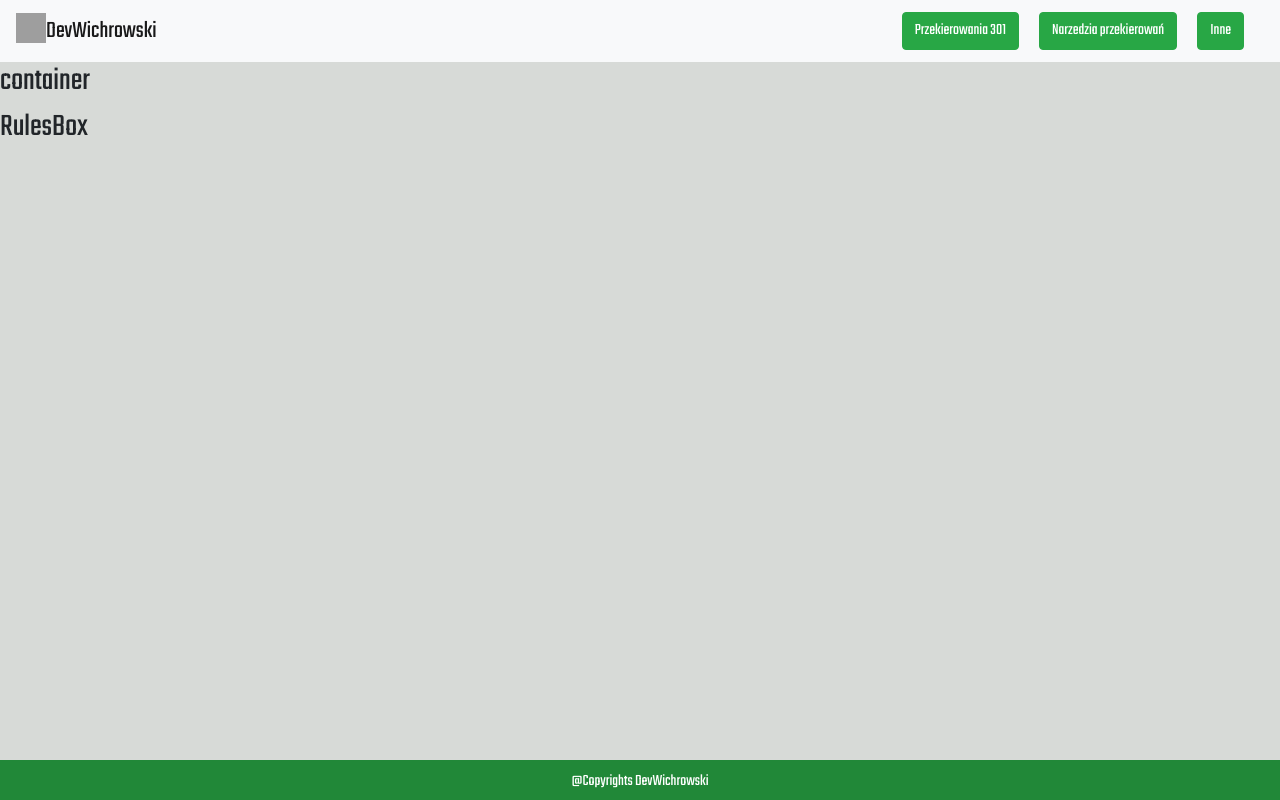
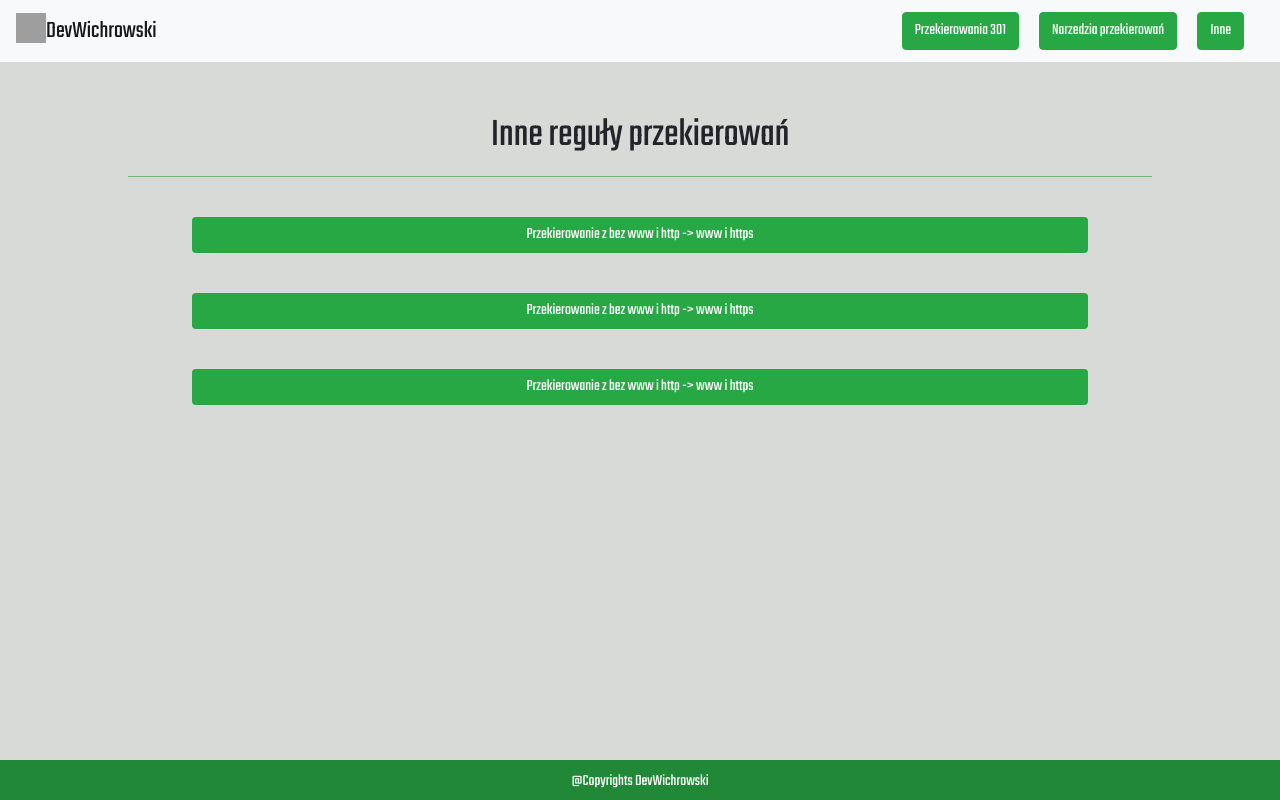
Before and after one commit to DevWichrowski/react-redirections, a React (Create React App) app: page /narzedzia in a window 1280 px wide. Built offline with nearby package versions, Linux system fonts and the light colour scheme; grey boxes are pictures that could not be loaded.

Commit message:
Add new redirections to test

```diff
--- a/src/App.js
+++ b/src/App.js
@@ -5,7 +5,7 @@ import Main from './components/MainRedirections/Main';
 import Footer from './components/Footer/Footer';
 import Header from './components/Header/Header';
 import RulesContainer from './components/Rules/RulesContainer/RulesContainer';
-import CombinedRulesContainer from "./components/CombinedRules/CombinedRulesContainer/CombinedRulesContainer";
+import CombinedRulesContainer from "./components/Rules/CombinedRulesContainer/CombinedRulesContainer";
 
 class App extends Component {
 	render() {
--- a/src/components/CombinedRules/CombinedRulesBox/CombinedRulesBox.js
+++ /dev/null
@@ -1,12 +0,0 @@
-import React from 'react';
-import './CombinedRulesBox.scss';
-
-function CombinedRulesBox(props) {
-    return (
-        <div>
-            <h2>RulesBox</h2>
-        </div>
-    );
-}
-
-export default CombinedRulesBox;
--- a/src/components/CombinedRules/CombinedRulesContainer/CombinedRulesContainer.js
+++ /dev/null
@@ -1,16 +0,0 @@
-import React, {Component} from 'react';
-import './CombinedRulesContainer.scss';
-import CombinedRulesBox from "../CombinedRulesBox/CombinedRulesBox";
-
-class CombinedRulesContainer extends Component {
-    render() {
-        return (
-            <div>
-                <h2>container</h2>
-                <CombinedRulesBox />
-            </div>
-        );
-    }
-}
-
-export default CombinedRulesContainer;
--- a/src/components/MainRedirections/Main.scss
+++ b/src/components/MainRedirections/Main.scss
@@ -78,6 +78,7 @@ hr {
 }
 
 .form-control {
+  //height: 110px!important;
   -webkit-box-shadow: 8px 8px 24px -10px rgba(0, 0, 0, 0.75);
   -moz-box-shadow: 8px 8px 24px -10px rgba(0, 0, 0, 0.75);
   box-shadow: 8px 8px 24px -10px rgba(0, 0, 0, 0.75);
--- /dev/null
+++ b/src/components/Rules/CombinedRulesContainer/CombinedRulesContainer.js
@@ -0,0 +1,108 @@
+import React, {Component} from 'react';
+import './CombinedRulesContainer.scss';
+import RulesBox from "../../Rules/RulesBox/RulesBox";
+
+class CombinedRulesContainer extends Component {
+    constructor(props) {
+        super(props);
+        this.state = {
+            toWWWandHTTPS: '',
+            toHTTPS: '',
+            toWWW: '',
+            resultToWWWandHTTPS: '',
+            resultToHTTPS: '',
+            resultToWWW: '',
+            copySuccess: '',
+        }
+    }
+
+    saveUrls = (event, url) => {
+        this.setState({[url]: event.target.value});
+    };
+
+    createRedirection = (urlToRedirect, redirectionType) => {
+        let result = '';
+        switch (redirectionType) {
+            case 'toWWWandHTTPS':
+                result = `RewriteEngine On\n`;
+                result += `RewriteCond %{HTTP_HOST} !^www\\.\n`;
+                result += `RewriteRule ^(.*)$ https://www.%{HTTP_HOST}%{REQUEST_URI} [L,R=301]`;
+                result += `RewriteCond %{HTTPS} off`;
+                result += `RewriteRule ^(.*)$ https://%{HTTP_HOST}%{REQUEST_URI} [L,R=301]`;
+                break;
+            case 'toHTTPS':
+                result = `RewriteEngine On\n`;
+                result += `RewriteCond %{HTTPS} !=on\n`;
+                result += `RewriteRule ^ https://%{HTTP_HOST}%{REQUEST_URI} [L,R=301]`;
+                break;
+            case 'toWWW':
+                result = `RewriteEngine On\n`;
+                result += `RewriteCond %{HTTP_HOST} ^${urlToRedirect}$ [NC]\n`;
+                result += `RewriteRule (.*) http://www.${urlToRedirect}/$1 [R=301,L]`;
+                break;
+            default:
+                result = 'Unknown url';
+                break;
+        }
+        return result;
+    };
+
+    generateRedirection = (url) => {
+        if (url === 'toWWWandHTTPS') {
+            if (this.state.toWWWandHTTPS !== '')
+                this.setState({resultToWWWandHTTPS: this.createRedirection(this.state.toWWWandHTTPS, url)});
+        } else if (url === 'toHTTPS') {
+            if (this.state.toHTTPS !== '') this.setState({resultToHTTPS: this.createRedirection(this.state.toHTTPS, url)});
+        } else if (url === 'toWWW') {
+            if (this.state.toWWW !== '')
+                this.setState({resultToWWW: this.createRedirection(this.state.toWWW, url)});
+        }
+    };
+
+    copyToClipboard = (e) => {
+        this.textArea.select();
+        document.execCommand('copy');
+        // This is just personal preference.
+        // I prefer to not show the the whole text area selected.
+        e.target.focus();
+        this.setState({ copySuccess: 'Skopiowano do schowka!' });
+        setTimeout(() => {
+            this.setState({ copySuccess: '' });
+        }, 2000);
+    };
+
+    render() {
+        return (
+            <div clasName="page-body">
+                <h1 className="h1-tools">Inne reguły przekierowań</h1>
+                <hr />
+                <RulesBox
+                    stateName="toWWWandHTTPS"
+                    info="?"
+                    description={'Przekierowanie z bez www i http -> www i https'}
+                    saveUrl={(event) => this.saveUrls(event, 'toWWWandHTTPS')}
+                    generateRedirection={() => this.generateRedirection('toWWWandHTTPS')}
+                    resultRedirection={this.state.resultToWWWandHTTPS}
+                />
+                <RulesBox
+                    stateName="toHTTPS"
+                    info="?"
+                    description={'Przekierowanie z bez www i http -> www i https'}
+                    saveUrl={(event) => this.saveUrls(event, 'toHTTPS')}
+                    generateRedirection={() => this.generateRedirection('toHTTPS')}
+                    resultRedirection={this.state.resultToHTTPS}
+                />
+                <RulesBox
+                    stateName="toWWW"
+                    info="?"
+                    description={'Przekierowanie z bez www i http -> www i https'}
+                    saveUrl={(event) => this.saveUrls(event, 'toWWW')}
+                    generateRedirection={() => this.generateRedirection('toWWW')}
+                    resultRedirection={this.state.resultToWWW}
+                />
+            </div>
+        );
+    }
+}
+
+export default CombinedRulesContainer;
--- a/src/components/Rules/RulesContainer/RulesContainer.scss
+++ b/src/components/Rules/RulesContainer/RulesContainer.scss
@@ -11,7 +11,7 @@
 }
 
 .summary-index-php{
-	width: 40%;
+	width: 70%;
 	margin: 20px auto!important;
 
 	.btn-secondary{
```
Also changed, not shown: src/components/CombinedRules/CombinedRulesContainer/CombinedRulesContainer.scss (deleted), src/components/Rules/CombinedRulesContainer/CombinedRulesContainer.scss (added).
